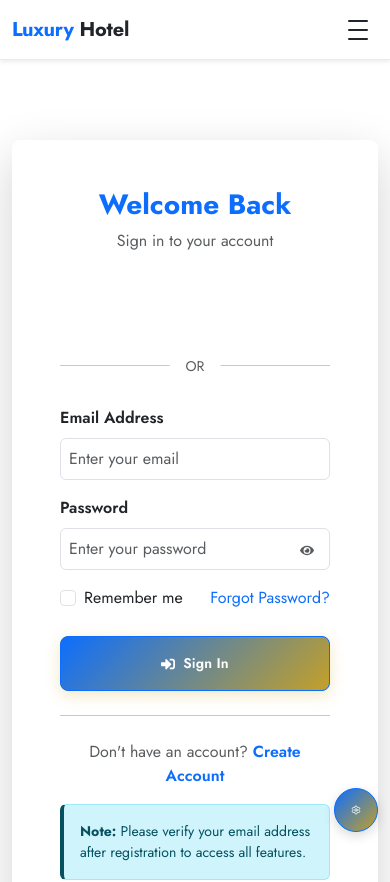
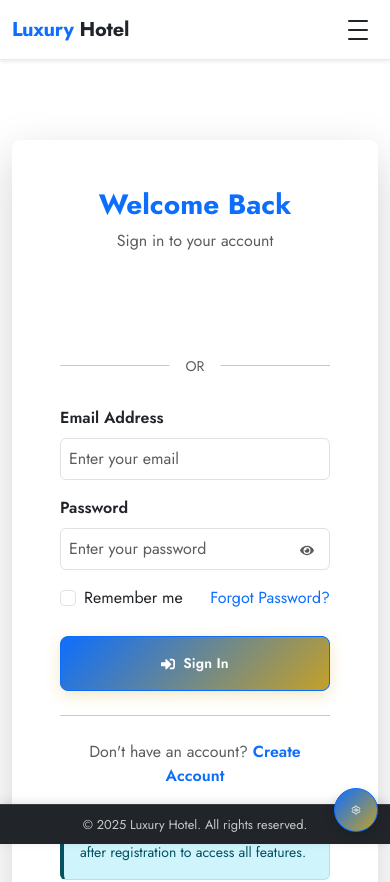
Before and after one commit to garv2006-dev/restaurant-frontend, a React (Create React App) app: page /login in a window 390 px wide. Shown: the top 882 px of the page. Built offline with nearby package versions, Linux system fonts and the light colour scheme; no server answers.

Commit message:
fix the footer and card image

```diff
--- a/src/App.css
+++ b/src/App.css
@@ -188,6 +188,13 @@ p {
   transition: all 0.4s cubic-bezier(0.4, 0, 0.2, 1);
   background: var(--bs-body-bg);
   height: 100%;
+}
+
+/* Ensure room card images display properly */
+.room-card .card-img-top {
+  width: 100%;
+  object-fit: cover;
+  object-position: center;
 }
 
 /* Featured Rooms Section */
@@ -542,6 +549,69 @@ p {
   display: inline-block;
   width: 20px;
   height: 20px;
+}
+
+/* Mobile Footer Styles */
+@media (max-width: 768px) {
+  /* Hide all footer content except copyright on mobile */
+  .footer-desktop-content {
+    display: none !important;
+  }
+
+  /* Mobile sticky footer */
+  .footer-mobile {
+    position: fixed !important;
+    bottom: 0 !important;
+    left: 0 !important;
+    right: 0 !important;
+    width: 100% !important;
+    z-index: 1010 !important;
+    background-color: var(--bs-dark) !important;
+    padding: 0.75rem 1rem !important;
+    margin: 0 !important;
+    border-top: 1px solid rgba(255, 255, 255, 0.1);
+    box-shadow: 0 -2px 10px rgba(0, 0, 0, 0.1);
+  }
+
+  .footer-mobile .copyright-text {
+    color: rgba(255, 255, 255, 0.75) !important;
+    font-size: 0.8rem !important;
+    margin: 0 !important;
+    text-align: center !important;
+    line-height: 1.2 !important;
+  }
+
+  /* Add bottom padding to main content to prevent footer overlap */
+  .main-content-mobile {
+    padding-bottom: 60px !important;
+  }
+
+  /* Adjust accessibility button position to avoid footer overlap */
+  .accessibility-button {
+    bottom: 80px !important;
+  }
+}
+
+/* Ensure desktop footer remains unchanged */
+@media (min-width: 769px) {
+  .footer-mobile {
+    display: none !important;
+  }
+
+  .footer-desktop-content {
+    display: block !important;
+  }
+
+  /* Reset main content padding on desktop */
+  .main-content-mobile {
+    padding-bottom: 0 !important;
+  }
+}
+
+/* Dark theme mobile footer */
+[data-bs-theme="dark"] .footer-mobile {
+  background-color: var(--bs-dark) !important;
+  border-top: 1px solid rgba(255, 255, 255, 0.1);
 }
 
 /* Hamburger menu animations and styling */
--- a/src/components/layout/Footer.tsx
+++ b/src/components/layout/Footer.tsx
@@ -38,7 +38,9 @@ const Footer: React.FC = () => {
   };
 
   return (
-    <footer className="bg-dark text-light py-5 mt-5">
+    <>
+      {/* Desktop Footer */}
+      <footer className="bg-dark text-light py-5 mt-5 footer-desktop-content">
         <Container>
           <Row>
             {/* Hotel Info */}
@@ -213,6 +215,16 @@ const Footer: React.FC = () => {
           </Row>
         </Container>
       </footer>
+
+      {/* Mobile Sticky Footer */}
+      <footer className="footer-mobile d-md-none">
+        <Container fluid>
+          <p className="copyright-text">
+            &copy; {new Date().getFullYear()} Luxury Hotel. All rights reserved.
+          </p>
+        </Container>
+      </footer>
+    </>
   );
 };
 
--- a/src/components/layout/Layout.tsx
+++ b/src/components/layout/Layout.tsx
@@ -34,7 +34,7 @@ const Layout: React.FC<LayoutProps> = ({ children, hideFooter = false }) => {
 
       <main
         id="main-content"
-        className="flex-grow-1"
+        className="flex-grow-1 main-content-mobile"
         style={{ paddingTop: '80px' }}
         tabIndex={-1}
       >
@@ -46,13 +46,13 @@ const Layout: React.FC<LayoutProps> = ({ children, hideFooter = false }) => {
       {/* Floating Accessibility Button */}
       <Button
         variant="primary"
-        className="position-fixed rounded-circle d-flex align-items-center justify-content-center no-print"
+        className="position-fixed rounded-circle d-flex align-items-center justify-content-center no-print accessibility-button"
         style={{
           bottom: '20px',
           right: '20px',
           width: '56px',
           height: '56px',
-
+          zIndex: 1030,
           boxShadow: '0 4px 12px rgba(0, 0, 0, 0.15)'
         }}
         onClick={openAccessibilitySettings}
--- a/src/styles/components.css
+++ b/src/styles/components.css
@@ -68,9 +68,10 @@
 }
 
 .room-image {
-  height: 280px;
+  height: 300px;
   width: 100%;
   object-fit: cover;
+  object-position: center;
   transition: transform 0.6s ease;
 }
 
@@ -93,6 +94,7 @@
   line-height: 1.2;
   backdrop-filter: blur(10px);
   min-width: 80px;
+  z-index: 10;
 }
 
 .price-amount {
@@ -124,6 +126,65 @@
 .feature-badge:hover {
   background-color: var(--color-gold-light);
   transform: translateY(-2px);
+}
+
+/* Room Card Grid Layout Improvements */
+.featured-rooms-section .row {
+  margin: 0 -0.5rem;
+}
+
+.featured-rooms-section .row > [class*="col-"] {
+  padding: 0 0.5rem;
+}
+
+/* Ensure consistent card heights */
+.room-card {
+  display: flex;
+  flex-direction: column;
+}
+
+.room-card .card-body {
+  flex: 1;
+  display: flex;
+  flex-direction: column;
+}
+
+.room-card .card-text {
+  flex-grow: 1;
+}
+
+/* Mobile-first responsive grid improvements */
+@media (max-width: 575.98px) {
+  .featured-rooms-section .row {
+    margin: 0 -0.25rem;
+  }
+
+  .featured-rooms-section .row > [class*="col-"] {
+    padding: 0 0.25rem;
+    margin-bottom: 1rem;
+  }
+}
+
+@media (min-width: 576px) and (max-width: 767.98px) {
+  .featured-rooms-section .row {
+    margin: 0 -0.375rem;
+  }
+
+  .featured-rooms-section .row > [class*="col-"] {
+    padding: 0 0.375rem;
+    margin-bottom: 1.25rem;
+  }
+}
+
+@media (min-width: 768px) {
+  .featured-rooms-section .row {
+    margin: 0 -0.5rem;
+  }
+
+  .featured-rooms-section .row > [class*="col-"] {
+    padding: 0 0.5rem;
+    margin-bottom: 1.5rem;
+  }
 }
 
 /* Badge responsive improvements */
@@ -210,7 +271,7 @@
 /* Responsive Adjustments */
 @media (max-width: 1200px) {
   .room-image {
-    height: 260px;
+    height: 280px;
   }
 
   .room-price {
@@ -230,7 +291,7 @@
 
 @media (max-width: 992px) {
   .room-image {
-    height: 240px;
+    height: 260px;
   }
 
   .section-title {
@@ -244,13 +305,13 @@
   }
 
   .room-image {
-    height: 220px;
+    height: 250px;
   }
 
   .room-price {
     padding: 0.4rem 0.7rem;
-    top: 0.5rem;
-    right: 0.5rem;
+    top: 0.75rem;
+    right: 0.75rem;
     border-radius: 1.2rem;
   }
 
@@ -282,15 +343,15 @@
   }
 
   .room-image {
-    height: 200px;
+    height: 240px;
   }
 
   .room-price {
-    padding: 0.3rem 0.6rem;
-    top: 0.5rem;
-    right: 0.5rem;
+    padding: 0.35rem 0.65rem;
+    top: 0.75rem;
+    right: 0.75rem;
     border-radius: 1rem;
-    min-width: 70px;
+    min-width: 75px;
   }
 
   .price-amount {
@@ -312,15 +373,15 @@
 
 @media (max-width: 480px) {
   .room-image {
-    height: 180px;
+    height: 220px;
   }
 
   .room-price {
-    padding: 0.25rem 0.5rem;
-    top: 0.4rem;
-    right: 0.4rem;
+    padding: 0.3rem 0.6rem;
+    top: 0.5rem;
+    right: 0.5rem;
     border-radius: 0.8rem;
-    min-width: 65px;
+    min-width: 70px;
   }
 
   .price-amount {
@@ -338,15 +399,15 @@
 
 @media (max-width: 400px) {
   .room-image {
-    height: 160px;
+    height: 200px;
   }
 
   .room-price {
-    padding: 0.2rem 0.4rem;
-    top: 0.3rem;
-    right: 0.3rem;
+    padding: 0.25rem 0.5rem;
+    top: 0.5rem;
+    right: 0.5rem;
     border-radius: 0.7rem;
-    min-width: 60px;
+    min-width: 65px;
   }
 
   .price-amount {
```
Lines whose indentation alone changed are shown as unchanged.
